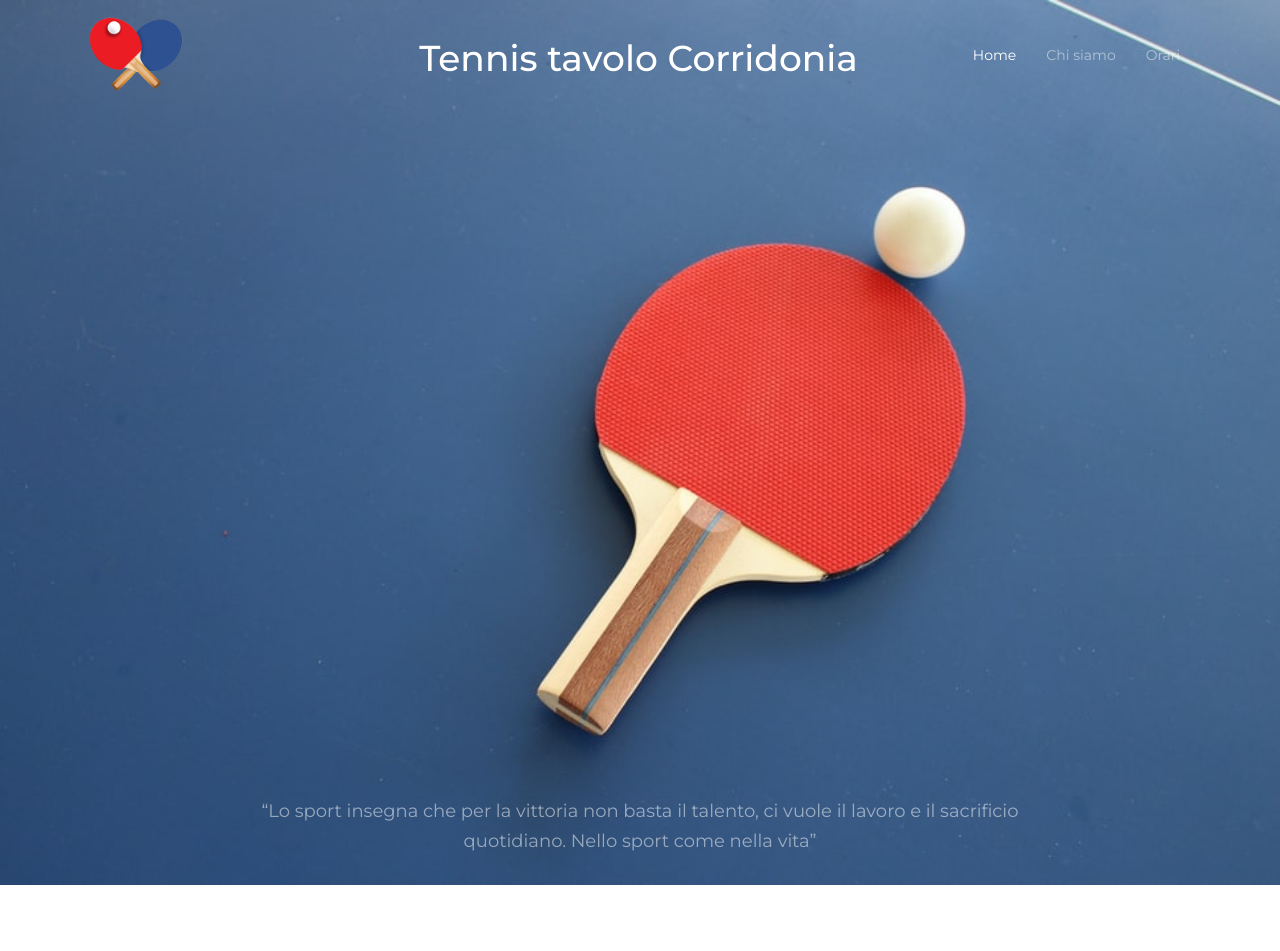
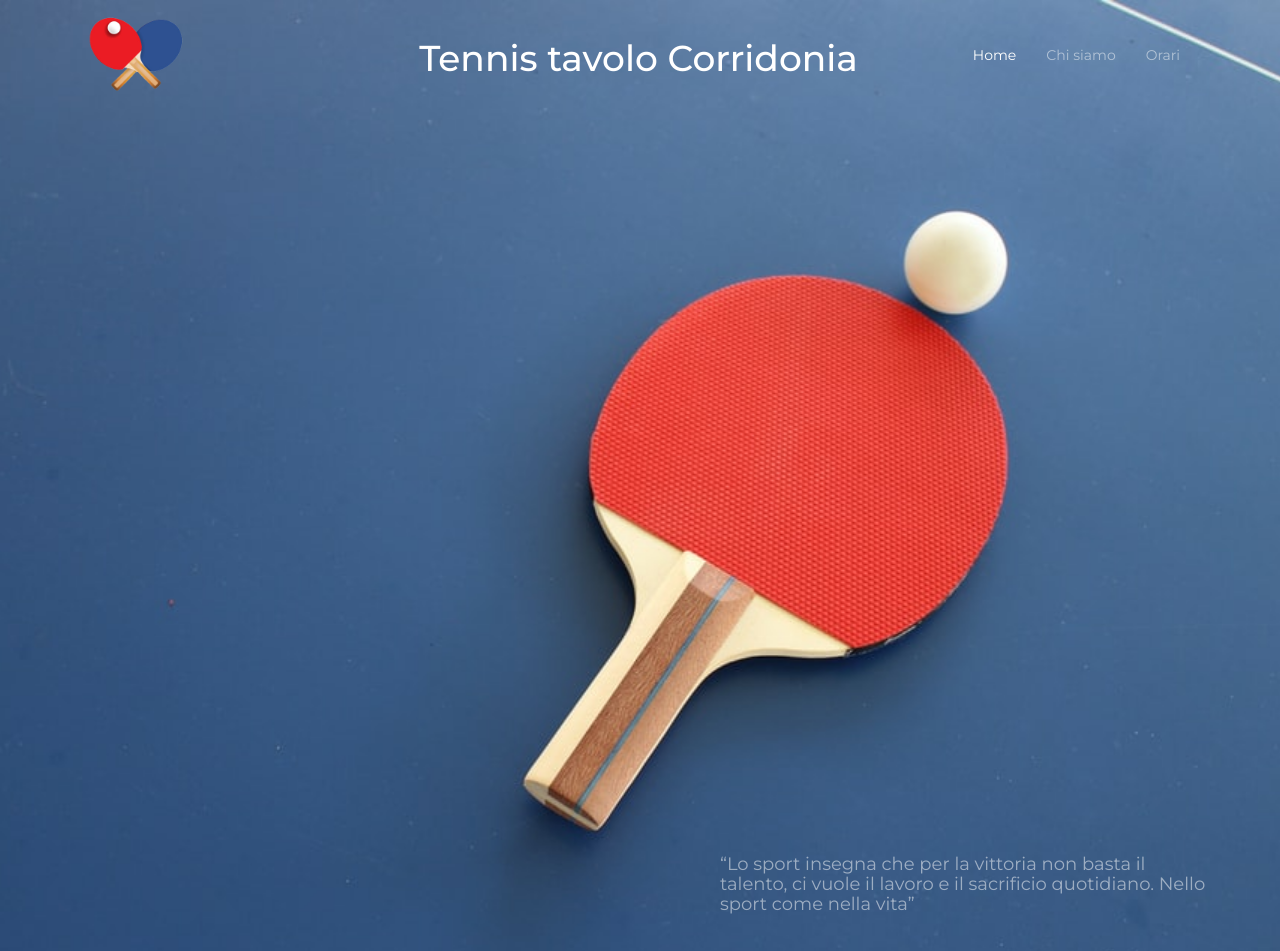
Before and after one commit to MetalGandix/table-tennis-website-corridonia, an Angular app: page / in a window 1280 px wide. Shown: the top 951 px of the page. Built offline with nearby package versions, Linux system fonts and the light colour scheme; a web font is replaced by a local one.

Commit message:
Modified style of text

```diff
--- a/src/app/apps/blog/blog.component.html
+++ b/src/app/apps/blog/blog.component.html
@@ -3,8 +3,8 @@
     <!-- Row  -->
     <div class="row justify-content-center">
       <!-- Column -->
-      <div class="col-lg-9 col-md-6 align-self-center text-center no-trans">
-        <h5 class="subtitle op-5" style="margin-top: 775px; color: ffffff;">
+      <div>
+        <h5 class="subtitle op-5" style="margin-top: 775px; color: ffffff; margin-left: 650px; line-height: 20px;">
           “Lo sport insegna che per la vittoria non basta il talento, ci vuole il lavoro e il sacrificio quotidiano.
           Nello sport come nella vita”
         </h5>
--- a/src/assets/scss/extra.scss
+++ b/src/assets/scss/extra.scss
@@ -9,7 +9,7 @@ topbar color
 Static slide 10
 *******************/
 .static-slider-head {
-  min-height: 885px;
+  min-height: 1000px;
   display: flex;
   flex-direction: column;
   justify-content: center;
```
